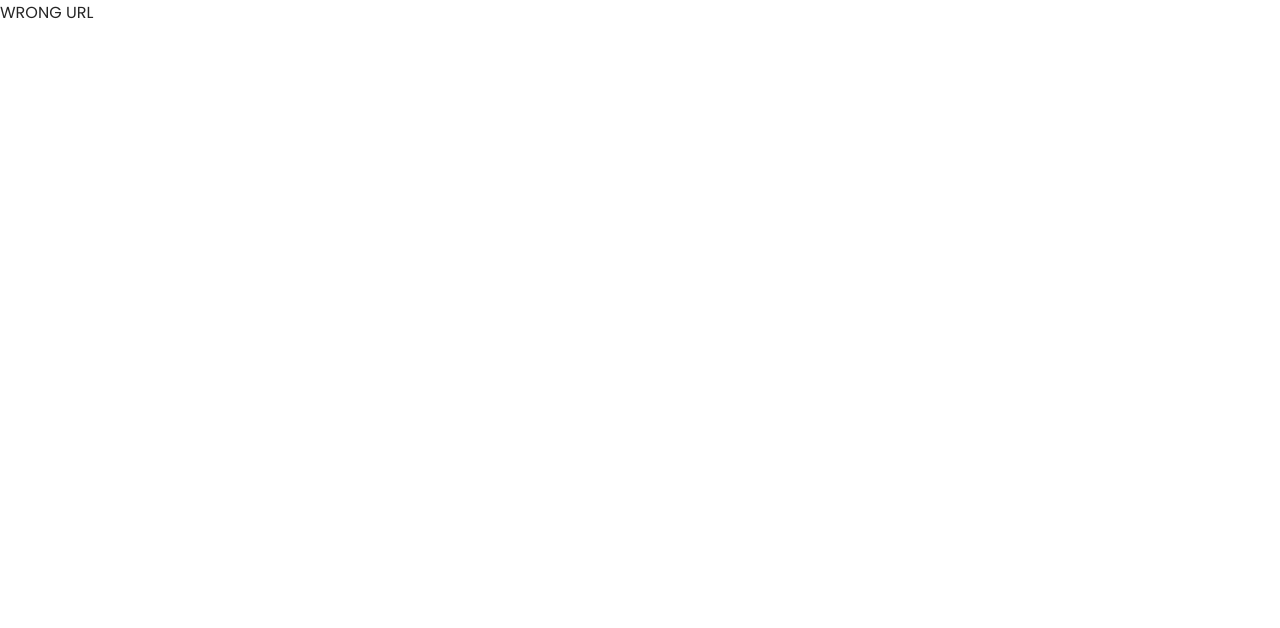
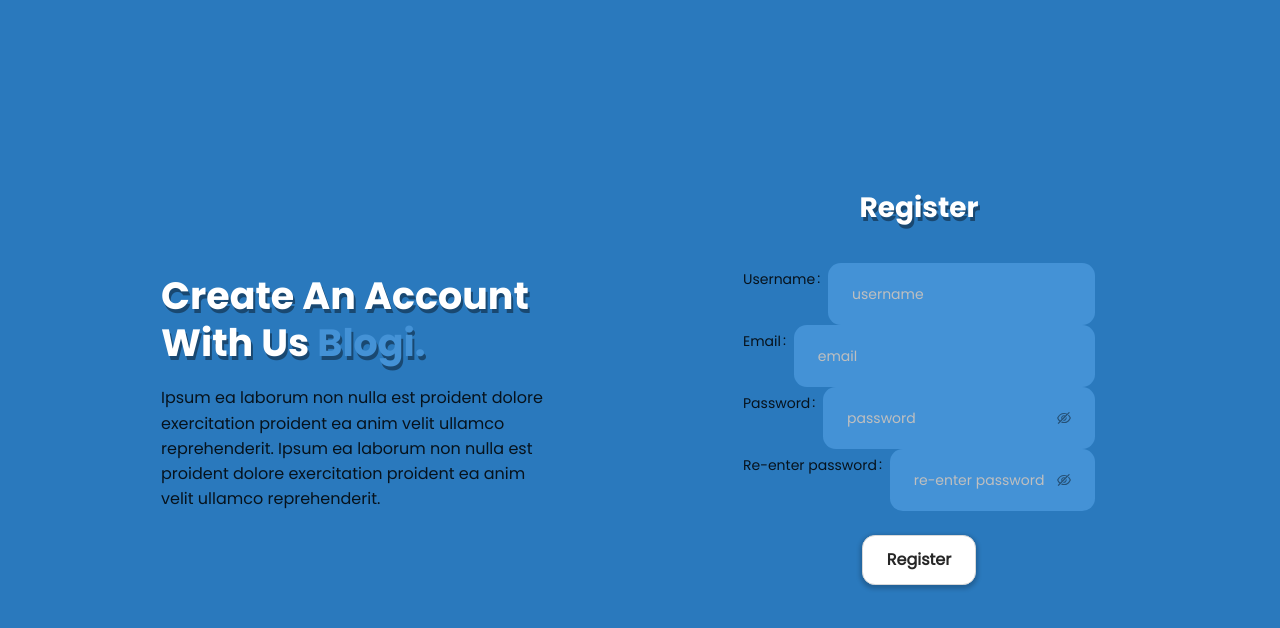
Before and after one commit to Teedari/blogi-react, a React (Create React App) app: page /auth/login in a window 1280 px wide. Shown: the top 628 px of the page. Built offline with nearby package versions, Linux system fonts and the light colour scheme.

Commit message:
added registration page

```diff
--- a/src/App.js
+++ b/src/App.js
@@ -1,5 +1,6 @@
 import { BrowserRouter as Router, Routes, Route } from "react-router-dom";
 import Homepage from "./pages/Homepage";
+import LoginPage from "./pages/Login";
 import PostDetail from "./pages/PostDetail";
 
 function App() {
@@ -8,6 +9,7 @@ function App() {
       <Router>
         <Routes>
           <Route path="/" element={<Homepage />} />
+          <Route path="/auth/login" element={<LoginPage />} />
           <Route path="/posts/:ID" element={<PostDetail />} />
           <Route path="*" element={<>WRONG URL</>} />
         </Routes>
--- a/src/App.scss
+++ b/src/App.scss
@@ -37,6 +37,13 @@ h1, h2, h3,h4,h5, h6{
 .logo{
   font-size: 1.5rem;
   font-family: 'MochiyBold';
+  &-white{
+    color: lighten($color: Colors('primary'), $amount: 10) !important;
+    // text-shadow: 2px 4px rgba($color: #000000, $alpha: .4);
+    span{
+      color: Color('secondary') !important;
+    }
+  }
   span{
     color: Colors('primary');
   }
@@ -49,6 +56,13 @@ h1, h2, h3,h4,h5, h6{
     &{
       display: none !important;
     }
+  }
+}
+
+.ant-back-top{
+  &-icon{
+    background: Colors('secondary') !important;
+
   }
 }
 
@@ -205,3 +219,36 @@ nav{
     }
   }
 }
+
+.account-container{
+  max-width: 400px;
+  width: 400px;
+
+  .ant-form-item{
+    display: block !important;
+    margin-bottom: 0;
+  }
+
+
+  // .ant-input, .ant-input{
+  //   padding: 1rem 1.6rem !important;
+  //   background:lighten($color: Colors('primary'), $amount: 10) !important;
+  //   @if lightness(lighten($color: Colors('primary'), $amount: 10)) > 50 {
+  //     color: Colors('light') !important;
+  //    }@else{
+  //      color: Colors('dark') !important;
+  //    }
+  // }
+  .ant-form-item-control-input-content{
+    padding: 1rem .8rem !important;
+    background:lighten($color: Colors('primary'), $amount: 10) !important;
+      .ant-input{
+        @if lightness(lighten($color: Colors('primary'), $amount: 10)) > 50 {
+          color: Colors('light') !important;
+         }@else{
+           color: Colors('dark') !important;
+         }
+      }
+     border-radius: .8rem;
+  }
+}
--- a/src/assets/styles/inc/_utils.scss
+++ b/src/assets/styles/inc/_utils.scss
@@ -1,5 +1,11 @@
 /***** UTILITIES *****/
+.h-100{
+  height: 100% !important;
 
+}
+.w-100{
+  width: 100% !important;
+}
 .placeholder{
   width: 100%;
   min-height: 200px;
@@ -33,16 +39,16 @@
 }
 
 .curvy{
-  border-radius: 1rem;
+  border-radius: 1rem !important;
   &-sm{
-    border-radius: .4rem;
+    border-radius: .4rem !important;
   }
   &-md{
-    border-radius: .8rem;
+    border-radius: .8rem !important;
   }
 
   &-full{
-    border-radius: 3rem;
+    border-radius: $border-radius-curvy;
   }
 }
 
@@ -87,3 +93,9 @@ border-0{
   border: 0 !important;
 }
 @include getAllBackgroundColors();
+
+
+.text-shadow{
+  color: transparent;
+  text-shadow: 2px 4px rgba($color: #000000, $alpha: .4);
+}
--- a/src/assets/styles/inc/_variables.scss
+++ b/src/assets/styles/inc/_variables.scss
@@ -12,7 +12,7 @@ $box-shadow: 0 2px 4px 2px rgba($color: #000000, $alpha: .2) !important;
 /** SIZES **/
 $border-radius-base: .4rem;
 $border-radius-full: 100%;
-$border-radius-curvy: 5rem;
+$border-radius-curvy: 3rem;
 
 /** Font sizes **/
 $btn-font-size: 1rem !important;
@@ -21,7 +21,7 @@ $btn-font-size: 1rem !important;
 $primary-color: #2a79bd;
 $secondary-color: #dea01e;
 $accent-color: #dbf2ff;
-$dark-color: #3e4756;
+$dark-color: #191919;
 
 
 $btn-colors: (
--- a/src/layout/components/Header.jsx
+++ b/src/layout/components/Header.jsx
@@ -1,8 +1,8 @@
 import React, {useState} from 'react';
-import { Button, Layout } from 'antd';
+import { Avatar, Button, Layout } from 'antd';
 
 import {FontAwesomeIcon} from '@fortawesome/react-fontawesome'
-import {  faAlignRight, faThLarge } from '@fortawesome/free-solid-svg-icons';
+import {  faAlignRight, faThLarge, faCubes, faUser } from '@fortawesome/free-solid-svg-icons';
 import { Link } from 'react-router-dom';
 
 
@@ -21,7 +21,7 @@ const CustomHeader = () => {
       </div>
       <nav className={`d-flex gap-4 ${menuOpened === true ? 'active' : ''}`}>
           <div className='logo'>Blogi<span>.</span></div>
-          <ul className='d-flex align-items-center gap-3'>
+          <ul className='d-flex align-items-center gap-3 flex-grow-1'>
             <li className='active'><Link to={''} className=''>Home</Link></li>
             <li><a href="index.html">Features</a></li>
             <li><a href="index.html">Lifestyle</a></li>
@@ -29,10 +29,10 @@ const CustomHeader = () => {
             <li><a href="index.html">Contact</a></li>
           </ul>
 
-        {/* <div className='d-flex align-items-center justify-content-start gap-2'>
-          <Button className='tee-primary-btn'><FontAwesomeIcon icon={faCubes}/></Button>
-          <Button className='tee-primary-btn'><FontAwesomeIcon icon={faYinYang}/></Button>
-        </div> */}
+        <div className=''>
+          {/* <Button className='tee-accent-btn-outline'><FontAwesomeIcon icon={faCubes}/></Button> */}
+          <Link to='/auth/login' className=''><Avatar icon={<FontAwesomeIcon icon={faUser}/>}/> Login</Link>
+        </div>
       </nav>
     </div>
   </Layout.Header>;
--- a/src/layout/index.jsx
+++ b/src/layout/index.jsx
@@ -1,19 +1,23 @@
-import React from 'react';
-import { Layout } from 'antd';
-import CustomHeader from './components/Header';
+import React from "react";
+import { BackTop, Layout } from "antd";
+import CustomHeader from "./components/Header";
 
+const { Content, Footer } = Layout;
 
-const { Content, Footer} = Layout;
-
-
-const CustomLayout = ({hasHeader, children}) => {
-  return <Layout>
-    { !hasHeader ? <CustomHeader /> : <></>}
-    <Content className='custom-layout-content'>
-      {children}
-    </Content>
-    <Footer className='custom-layout-footer'/>
-  </Layout>;
+const CustomLayout = ({ noHeader, noFooter, children }) => {
+  return (
+    <Layout>
+      {!noHeader ? <CustomHeader /> : <></>}
+      <Content className="custom-layout-content">{children}</Content>
+      {!noFooter ? (
+        <Footer className="custom-layout-footer">
+          <BackTop />
+        </Footer>
+      ) : (
+        <></>
+      )}
+    </Layout>
+  );
 };
 
 export default CustomLayout;
--- a/src/pages/Homepage/index.jsx
+++ b/src/pages/Homepage/index.jsx
@@ -9,6 +9,8 @@ import CustomTile from "../components/CustomTile";
 import CustomImageCard from "../components/CustomImageCard";
 import { data1 } from "../components/data/dataSource";
 import Tile from "../components/CustomTile/Tile";
+import { FontAwesomeIcon } from "@fortawesome/react-fontawesome";
+import { faChevronRight } from "@fortawesome/free-solid-svg-icons";
 const Homepage = () => {
   return (
     <CustomLayout>
@@ -121,6 +123,42 @@ const Homepage = () => {
                 />
               </div>
             </Card>
+            <br/>
+            <Card>
+              <div className='heading text-center'>
+                <h3>Topics</h3>
+              </div>
+              <div className="d-flex align-items-center py-3 hoverable-link">
+                <FontAwesomeIcon icon={faChevronRight} />
+                <Typography.Title level={5} className='flex-grow-1 px-4 m-0'>Lifestyle</Typography.Title>
+                <Avatar size='small'>3</Avatar>
+              </div>
+              <div className="d-flex align-items-center py-3 hoverable-link">
+                <FontAwesomeIcon icon={faChevronRight} />
+                <Typography.Title level={5} className='flex-grow-1 px-4 m-0'>Inspiration</Typography.Title>
+                <Avatar size='small'>3</Avatar>
+              </div>
+              <div className="d-flex align-items-center py-3 hoverable-link">
+                <FontAwesomeIcon icon={faChevronRight} />
+                <Typography.Title level={5} className='flex-grow-1 px-4 m-0'>Fashion</Typography.Title>
+                <Avatar size='small'>3</Avatar>
+              </div>
+              <div className="d-flex align-items-center py-3 hoverable-link">
+                <FontAwesomeIcon icon={faChevronRight} />
+                <Typography.Title level={5} className='flex-grow-1 px-4 m-0'>Politics</Typography.Title>
+                <Avatar size='small'>3</Avatar>
+              </div>
+              <div className="d-flex align-items-center py-3 hoverable-link">
+                <FontAwesomeIcon icon={faChevronRight} />
+                <Typography.Title level={5} className='flex-grow-1 px-4 m-0'>Trending</Typography.Title>
+                <Avatar size='small'>3</Avatar>
+              </div>
+              <div className="d-flex align-items-center py-3 hoverable-link">
+                <FontAwesomeIcon icon={faChevronRight} />
+                <Typography.Title level={5} className='flex-grow-1 px-4 m-0'>Culture</Typography.Title>
+                <Avatar size='small'>3</Avatar>
+              </div>
+            </Card>
           </Col>
         </Row>
       </div>
--- /dev/null
+++ b/src/pages/Login/index.jsx
@@ -0,0 +1,48 @@
+import React from 'react';
+import CustomLayout from '../../layout';
+import { Row, Col, Typography, Form, Input, Button } from 'antd'
+const LoginPage = () => {
+  return <CustomLayout noHeader noFooter>
+    <div className='bg-primary' style={{height: '100vh'}}>
+      <div className='container h-100 w-100'>
+      <Row className='h-100 w-100'>
+        <Col lg={12}>
+          <div className="d-flex flex-column align-items-center justify-content-center h-100">
+            <div style={{ width: '400px'}}>
+            <Typography.Title className='text-white text-shadow' >
+              Create An Account With Us  <span className='logo-white text-shadow'>Blogi<span>.</span></span>
+            </Typography.Title>
+            <p>
+              Ipsum ea laborum non nulla est proident dolore exercitation proident ea anim velit ullamco reprehenderit.
+              Ipsum ea laborum non nulla est proident dolore exercitation proident ea anim velit ullamco reprehenderit.
+            </p>
+            </div>
+          </div>
+        </Col>
+        <Col lg={12} className="d-flex align-items-center justify-content-center flex-column">
+          <h3 className='text-white text-shadow'>Register</h3>
+          <div className='account-container p-4 curvy-md'>
+            <Form>
+              <Form.Item label='Username'>
+                <Input placeholder='username' bordered={false}  className='curvy-md'/>
+              </Form.Item>
+              <Form.Item label='Email'>
+                <Input type='email' placeholder='email' bordered={false}  className='curvy-md'/>
+              </Form.Item>
+              <Form.Item label='Password' className='curvy'>
+                <Input.Password type='email' placeholder='password' bordered={false}  />
+              </Form.Item>
+              <Form.Item label='Re-enter password' className='curvy'>
+                <Input.Password type='email' placeholder='re-enter password' bordered={false}  />
+              </Form.Item>
+              <Button className='tee-btn mt-4 mx-auto'>Register</Button>
+            </Form>
+          </div>
+        </Col>
+      </Row>
+      </div>
+    </div>
+  </CustomLayout>;
+};
+
+export default LoginPage;
```
